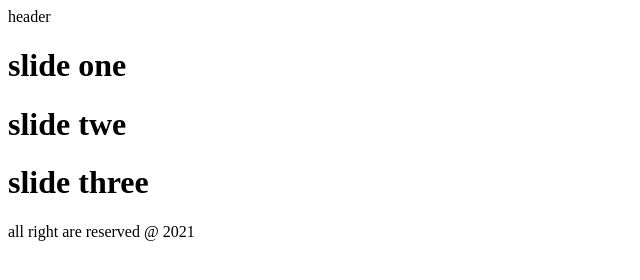
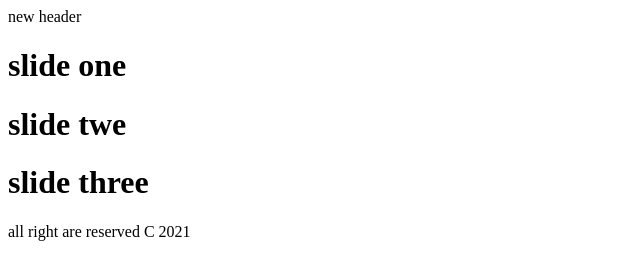
Before and after one commit to Ahmad-ravanbod/git-project-one, a plain HTML site: page index.html in a window 1280 px wide. Shown: the full height of the page, 0-640 px from the left. Drawn offline with Linux system fonts and the light colour scheme.

Commit message:
some changes in master branch

```diff
--- a/index.html
+++ b/index.html
@@ -8,7 +8,7 @@
 </head>
 <body>
     <header>
-        header
+        new header
     </header>
     <div class="banner"></div>
     <div class="slider">
@@ -17,7 +17,7 @@
         <h1>slide three</h1>
     </div>
     <footer>
-        all right are reserved @ 2021
+        all right are reserved C 2021
     </footer>
     <script src="script.js"></script>
 </body>
```
